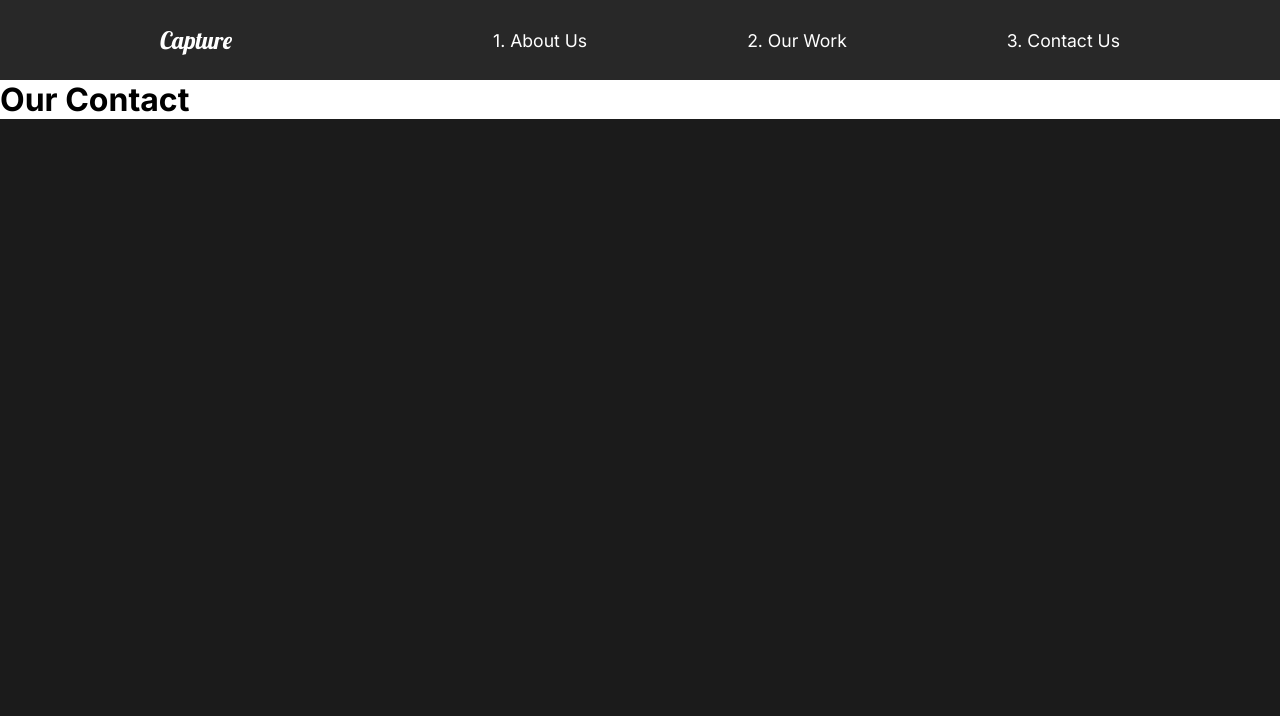
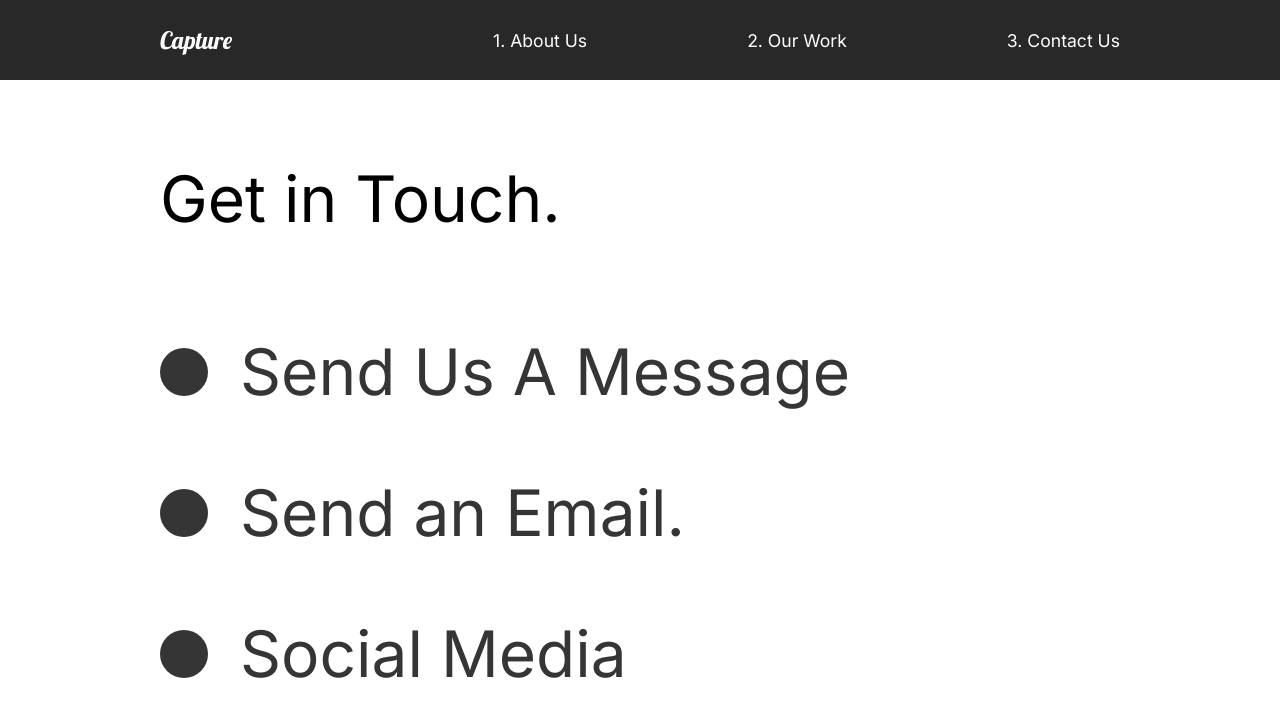
Before and after one commit to alexangria1992/react-capture-website, a React (Create React App) app: page /contact in a window 1280 px wide. Shown: the top 716 px of the page. Built offline with nearby package versions, Linux system fonts and the light colour scheme.

Commit message:
Contact Animation

```diff
--- a/src/pages/ContactUs.js
+++ b/src/pages/ContactUs.js
@@ -1,18 +1,81 @@
 import React from 'react'
 import {motion} from 'framer-motion'
-import {pageAnimation} from '../animation'
+import {pageAnimation, titleAnim} from '../animation'
+import styled from 'styled-components'
 
 const ContactUs = () => {
     return (
-        <motion.div
+        <ContactStyle
         exit="exit"
         variants={pageAnimation}
         initial="hidden"
         animate="show"
         style={{background: "#fff"}}>
-            <h1>Our Contact</h1>
-        </motion.div>
+            <Title>
+                <Hide>
+                    <motion.h2 variants={titleAnim}>
+                        Get in Touch.
+                    </motion.h2>
+                </Hide>
+            </Title>
+                <div>
+                    <Hide>
+                    <Social variants={titleAnim}>
+                      <Circle/>
+                        <h2>Send Us A Message</h2>
+                    </Social>
+                    </Hide>
+
+                    <Hide>
+                    <Social variants={titleAnim}>
+                      <Circle/>
+                        <h2>Send an Email.</h2>
+                    </Social>
+                    </Hide>
+
+                    <Hide>
+                    <Social variants={titleAnim}>
+                      <Circle/>
+                        <h2>Social Media</h2>
+                    </Social>
+                    </Hide>
+                </div>
+        </ContactStyle>
     )
 }
 
+const ContactStyle = styled(motion.div)`
+    color: #353535;
+    padding: 5rem 10rem;
+    min-height: 90vh;
+
+`;
+
+const Title = styled.div`
+    margin-bottom: 4rem;
+    color: black;
+`;
+
+const Hide = styled.div`
+    overflow: hidden;
+`;
+
+const Social = styled(motion.div)`
+    display: flex;
+    align-items: center;
+    h2
+    {
+        margin: 2rem;
+
+    }
+`;
+
+const Circle = styled.div`
+    border-radius: 50%;
+    width: 3rem;
+    height: 3rem;
+    background: #353535;
+
+`;
+
 export default ContactUs
```
